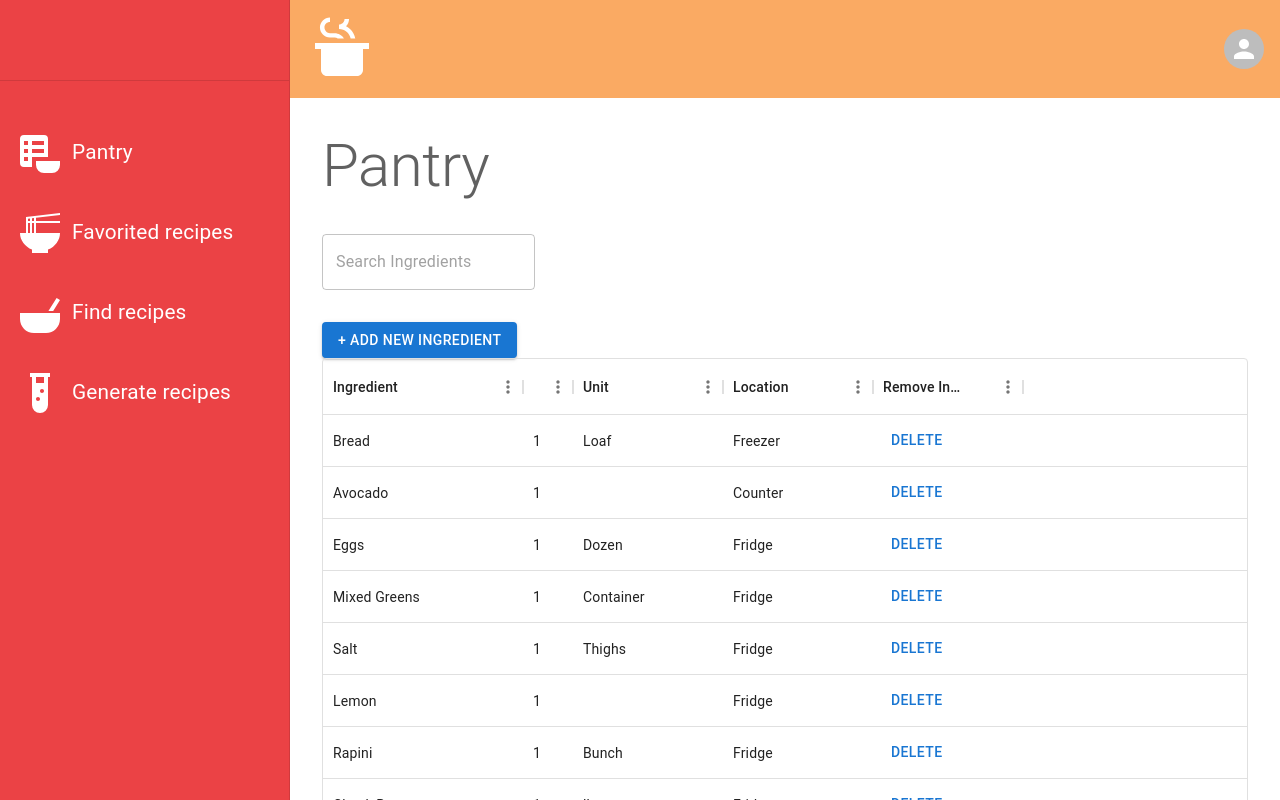
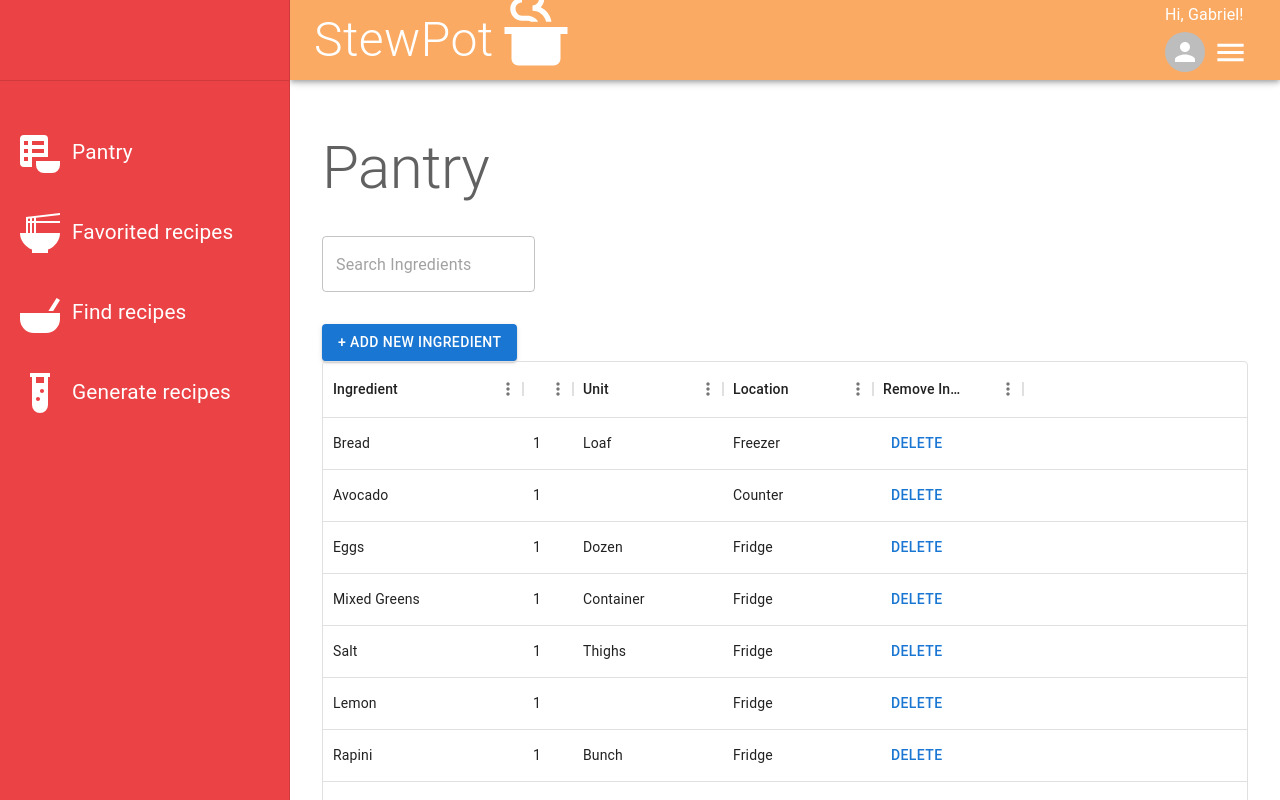
Before and after one commit to wizardbusiness/stewpot, a React (Vite) app: page /pantry in a window 1280 px wide. Shown: the top 800 px of the page. Built offline with nearby package versions, Linux system fonts and the light colour scheme.

Commit message:
added placeholder login text and menu icon in prep for having settings. swapped around logo ordering for better flow

```diff
--- a/src/components/Header.tsx
+++ b/src/components/Header.tsx
@@ -1,33 +1,52 @@
-import { Avatar, Box, Typography } from "@mui/material";
+import { Avatar, Box, AppBar, Typography, Toolbar, Stack, IconButton } from "@mui/material";
+import MenuIcon from '@mui/icons-material/Menu';
 import Icon from '@mdi/react';
-import { mdiPotSteam } from '@mdi/js'
+import { mdiPotSteam } from '@mdi/js';
+import { drawerWidth } from "../consts/dummyData";
 
 
 const headerStyles = {
   wrapper: {
-    height: '10%',
+    height: '100%',
     display: 'flex',
     justifyContent: 'space-between',
     alignItems: 'center',
     backgroundColor: '#faaa63',
-    padding: '1em'
   },
   left: {
     display: 'flex',
     alignItems: 'flex-end',
+  },
+  '& .MuiToolBar': {
+    height: '10%'
   }
 };
 
 export default function Header() {
-  // header nav
 
   return (
-    <Box sx={headerStyles.wrapper}>
-      <Box sx={headerStyles.left}>
-        <Icon color='#fff' size={3} path={mdiPotSteam}></Icon>
-      </Box>
+    <Box sx={{display: 'flex', justifyContent: 'flex-start'}}>
+      <AppBar sx={{ height: '10%', width: `calc(100% - ${drawerWidth}px)`}}>
+        <Toolbar sx={headerStyles.wrapper}>
+          <Stack direction='row'>
+          <Typography fontWeight={300} lineHeight='2em' fontSize='3em'>StewPot</Typography>
+          <Icon color='#FFF' size={3.5} path={mdiPotSteam}/>
+          </Stack>
+            <Box display='flex' flexDirection='column'>
+              <Typography>Hi, Gabriel!</Typography>
 
-        <Avatar></Avatar>
+            <Stack direction='row' alignItems='center'>
+              <Avatar />
+              <IconButton>
+              <MenuIcon fontSize='large' sx={{color: 'white'}} />
+            </IconButton>
+            </Stack>
+            </Box>
+        </Toolbar>
+      </AppBar>
+        <Toolbar sx={{height: '100px'}}/>
     </Box>
+
+
   )
-};
+}
```
